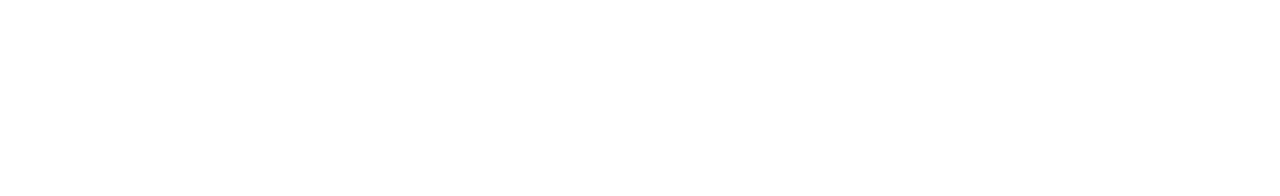
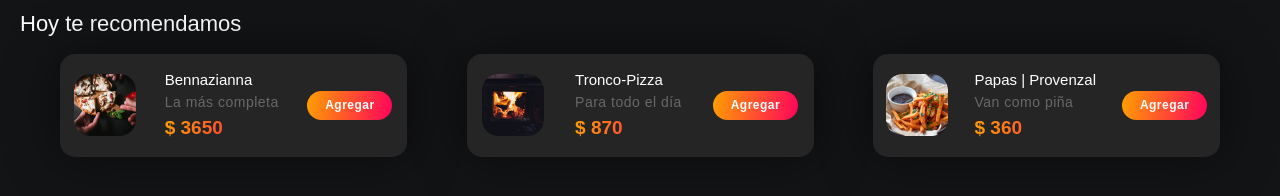
Before and after one commit to MarFandino84/Grupal, a plain HTML site: page grupal.index.html in a window 1280 px wide. Drawn offline with Linux system fonts and the light colour scheme.

Commit message:
incluyo_seccion_recomendamos

```diff
--- a/grupal.index.html
+++ b/grupal.index.html
@@ -12,7 +12,42 @@
 <body>
 
 
+    <div class="tituloRecomendado">
+        <h4>Hoy te recomendamos</h4>
 
+    </div>
+
+    <section class="section">
+        <div class="recomendados">
+            <img src="menu-1.png" alt="imagenes-menu">
+            <div class="divRecomendamos">
+                <p>Bennazianna</p>
+                <span>La más completa</span>
+                <h5>$ 3650</h5>
+            </div>
+            <a class="botonAgregar" href="#">Agregar</a>
+        </div>
+
+        <div class="recomendados">
+            <img src="menu-2.png" alt="imagenes-menu">
+            <div class="divRecomendamos">
+                <p>Tronco-Pizza</p>
+                <span>Para todo el día</span>
+                <h5>$ 870</h5>
+            </div>
+            <a class="botonAgregar" href="#">Agregar</a>
+        </div>
+
+        <div class="recomendados">
+            <img src="menu-3.png" alt="imagenes-menu">
+            <div class="divRecomendamos">
+                <p>Papas | Provenzal</p>
+                <span>Van como piña</span>
+                <h5>$ 360</h5>
+            </div>
+            <a class="botonAgregar" href="#">Agregar</a>
+        </div>
+    </section>
 
 </body>
 
--- a/zappi.css
+++ b/zappi.css
@@ -0,0 +1,131 @@
+* {
+    margin: 0;
+    padding: 0;
+}
+
+@import url('https://fonts.googleapis.com/css2? family= Montserrat:wght@400;500;600;700;800 & display=swap');
+
+body {
+    font-family: 'Montserrat', sans-serif;
+    background-color: #131415;
+}
+
+/*TITULO - RECOMENDAMOS*/
+.tituloRecomendado {
+    background-color: #131415;
+    padding-top: 10px;
+    padding-bottom: 15px;
+}
+
+h4 {
+color: #FFFFFF;
+font-style: normal;
+font-weight: 500;
+font-size: 22px;
+line-height: 28.83px;
+padding-left: 20px;
+}
+
+/*SECCIÓN RECOMENDAMOS*/
+.section {
+    display: flex;
+    justify-content: space-evenly;
+    align-items: center;
+}
+
+/*CARDS*/
+.recomendados {
+    background-color: #252525;
+    box-shadow: 0px 0px 50px rgba(1, 2, 7, 0.5);
+    border-radius: 15px;
+    height: 103px;
+    width: 347px;
+    display: flex;
+    justify-content: space-around;
+    align-items: center;
+}
+
+.recomendados img {
+    mix-blend-mode: normal;
+    border-radius: 16px;
+    height: 62px;
+    width: 62px;
+}
+
+.divRecomendamos {
+    flex-direction: column;
+}
+
+p {
+    font-style: normal;
+    font-weight: 500;
+    font-size: 15px;
+    line-height: 131.02%;
+    color: #FFFFFF;
+    padding-bottom: 4px;
+}
+
+span {
+    font-style: normal;
+    font-weight: 400;
+    font-size: 14px;
+    line-height: 17px;
+    letter-spacing: 0.5px;
+    color: #FFFFFF;
+    mix-blend-mode: normal;
+    opacity: 0.3;
+}
+
+h5 {
+    font-family: 'Montserrat', sans-serif;
+    font-style: normal;
+    font-weight: 700;
+    font-size: 19px;
+    line-height: 131.02%;
+    padding-top: 5px;
+/* Precios - Efecto degradado */
+    background: linear-gradient(98.81deg, #FFA100 -0.82%, #FF005C 101.53%);
+    -webkit-background-clip: text;
+    -webkit-text-fill-color: transparent;
+    background-clip: text;
+    background-clip: text;
+}
+
+/*Boton Agregar*/
+.botonAgregar {
+    background: linear-gradient(98.81deg, #FFA100 -0.82%, #FF005C 101.53%);
+    border-radius: 17.5px;
+    height: 29px;
+    width: 85px;
+    display: flex;
+    justify-content: center;
+    align-items: center;
+}
+
+a {
+    font-style: normal;
+    font-weight: 600;
+    font-size: 12px;
+    line-height: 15px;
+    letter-spacing: 0.5px;
+    text-decoration: none;
+    color: #FFFFFF;
+}
+
+/*RESPONSIVE - MEDIA QUIERIES*/
+@media screen and (max-width:900px) {
+    .section {
+        flex-wrap: wrap;
+    }
+
+    .recomendados {
+        margin-bottom: 15px;
+    }
+
+}
+
+@media screen and (min-width: 901px) and (max-width: 1024px) {
+    .recomendados {
+        margin: 8px;
+    }
+}
```
